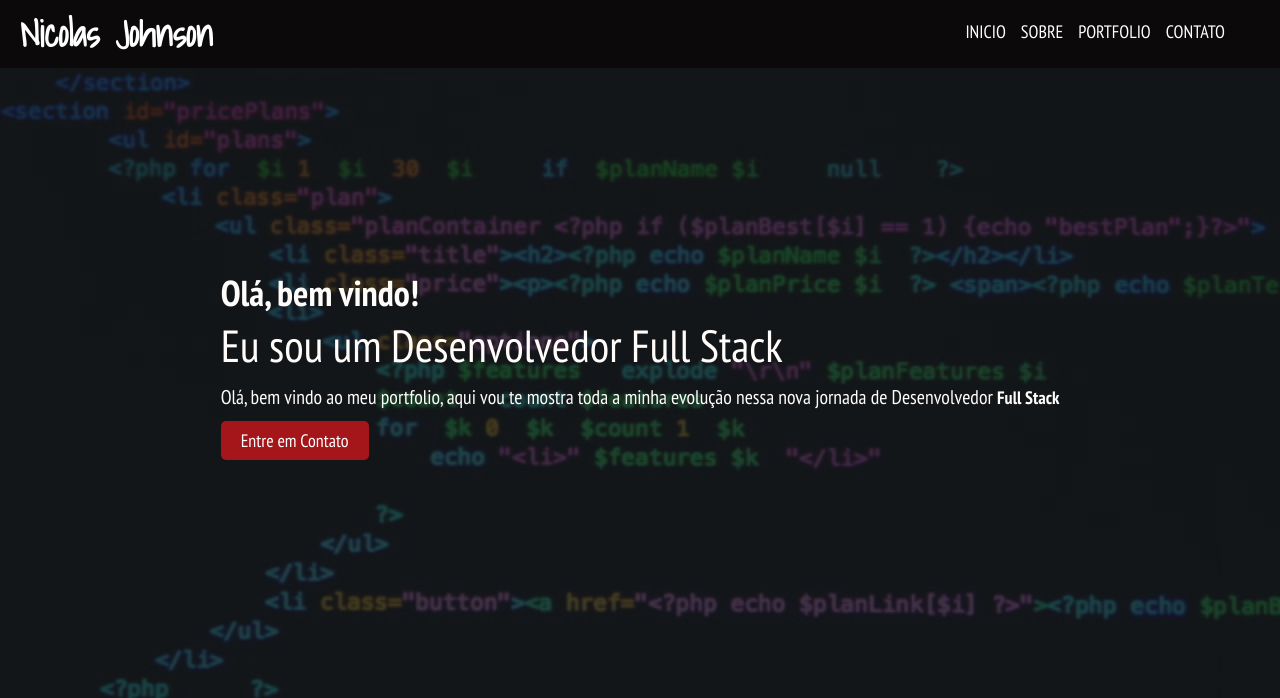
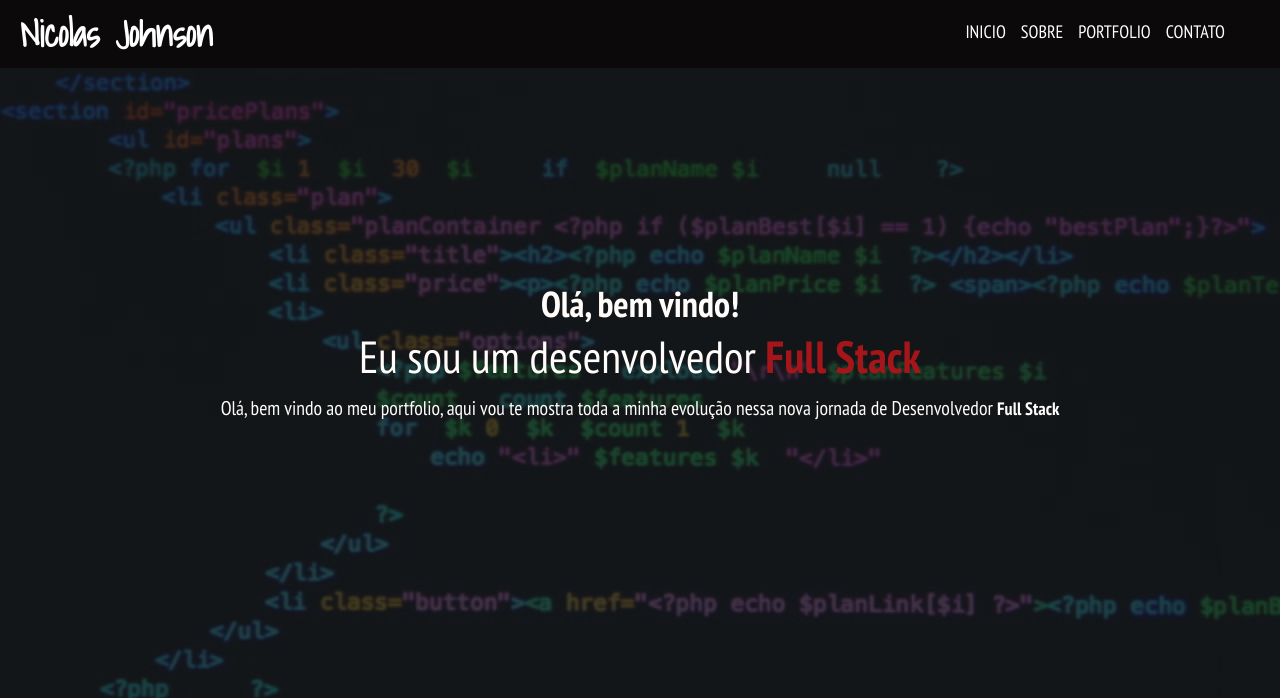
Before and after one commit to Nicolas-Johnson/Old-landingPage, a plain HTML site: page index.html in a window 1280 px wide. Shown: the top 698 px of the page. Drawn offline with Linux system fonts and the light colour scheme.

Commit message:
Na area INICIO, remove botao entre em contato e justifica no centro os textos.

```diff
--- a/CSS/main.scss
+++ b/CSS/main.scss
@@ -61,10 +61,17 @@ body {
                 article.welcome {
                     margin: auto;
                     color: $babyPowder;
+                    text-align: center;
 
                     h2 {
                         font-size: 2.5em;
                         margin-bottom: 10px;
+
+                        span {
+                            font-size: 1em;
+                            color: $rubyRed;
+                            font-weight: 600;
+                        }
                     }
                     p {
                         font-size: 1.1em;
--- a/index.html
+++ b/index.html
@@ -27,9 +27,9 @@
             <div class="container">
                 <article class="welcome">
                     <h1>Olá, bem vindo!</h1>
-                    <h2>Eu sou um Desenvolvedor Full Stack</h2>
+                    <h2>Eu sou um desenvolvedor <span>Full Stack</span></h2>
                     <p>Olá, bem vindo ao meu portfolio, aqui vou te mostra toda a minha evolução nessa nova jornada de Desenvolvedor <strong>Full Stack</strong></p>
-                    <a href="#contato">Entre em Contato</a>
+                    <!--<a href="#contato">Entre em Contato</a>-->
                 </article>
                 <nav class="social_icons">
                     <ul>
```
Also changed, not shown: CSS/main.css, 1 other file.
